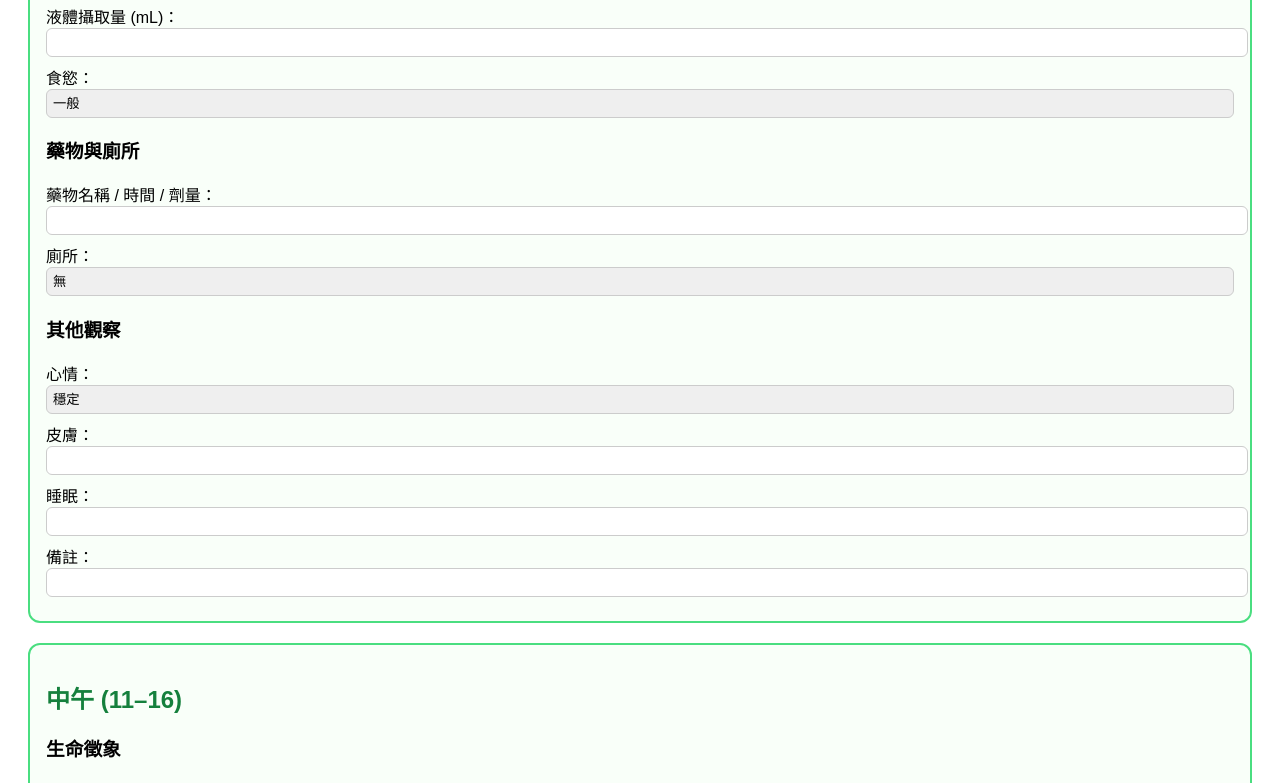
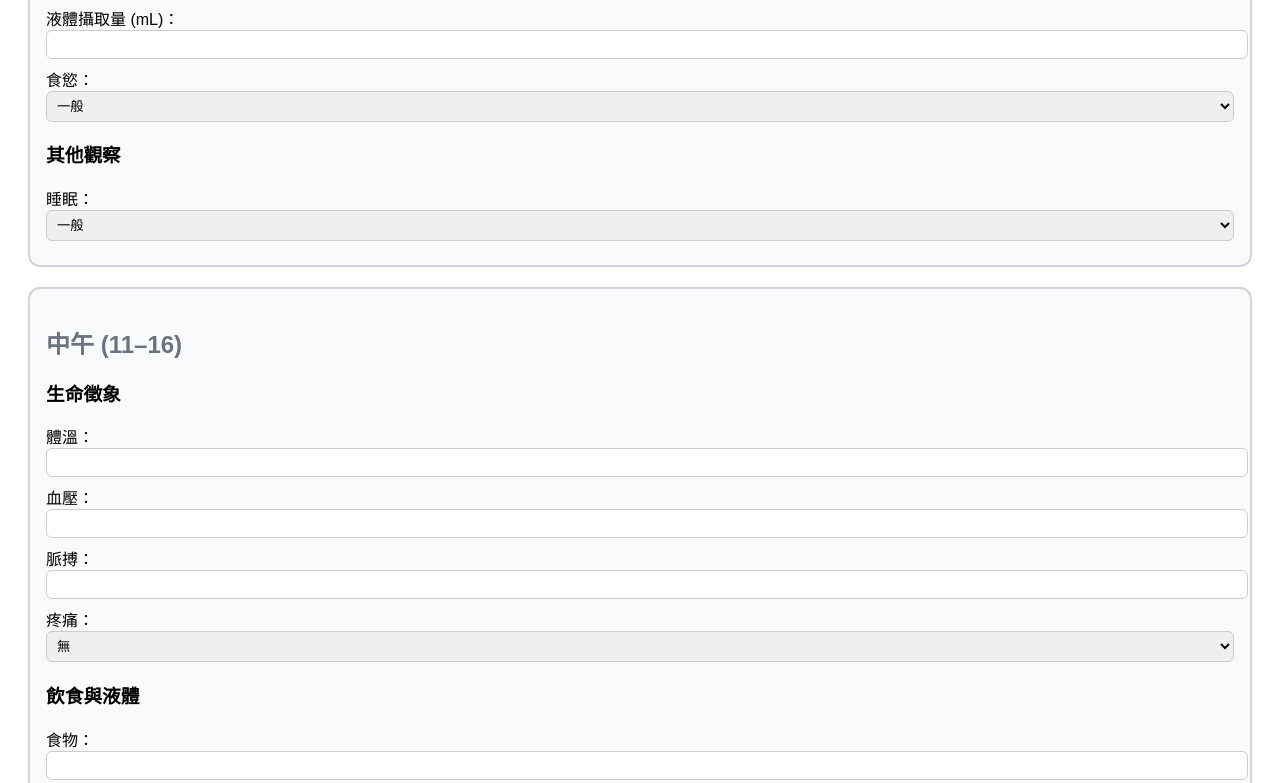
Before and after one commit to chingmei2023/app, a React (Vite) app: page / in a window 1280 px wide. Shown: the part 680-1463 px from the top of the page. Built offline with nearby package versions, Linux system fonts and the light colour scheme.

Commit message:
Update App.tsx

```diff
--- a/src/App.tsx
+++ b/src/App.tsx
@@ -9,17 +9,34 @@ export default function CancerCareTrackerTW() {
   const [todayData, setTodayData] = useState<RecordData>({});
   const [history, setHistory] = useState<RecordData[]>([]);
   const [focusedField, setFocusedField] = useState<string | null>(null);
+  const [currentTimeLabel, setCurrentTimeLabel] = useState<string>("");
 
   const defaultSections = {
     生命徵象: { 體溫: "", 血壓: "", 脈搏: "", 疼痛: "無" },
     飲食與液體: { 食物: "", 液體攝取量: "", 食慾: "一般" },
     藥物與廁所: { 藥物紀錄: "", 廁所: "無" },
-    其他觀察: { 心情: "穩定", 皮膚: "", 睡眠: "", 備註: "" },
+    其他觀察: { 心情: "穩定", 皮膚: "", 睡眠: "一般", 備註: "" },
   };
 
   // ✅ Always use Taiwan time zone
   const getTaiwanDate = () =>
     new Date().toLocaleDateString("zh-TW", { timeZone: "Asia/Taipei" });
+
+  const getTaiwanHour = () =>
+    new Date().toLocaleString("zh-TW", {
+      timeZone: "Asia/Taipei",
+      hour: "2-digit",
+      hour12: false,
+    });
+
+  // 🕒 Determine which section should be highlighted
+  const determineCurrentTimeZone = () => {
+    const hour = parseInt(getTaiwanHour());
+    if (hour >= 6 && hour < 11) return "早晨 (6–11)";
+    if (hour >= 11 && hour < 16) return "中午 (11–16)";
+    if (hour >= 16 && hour < 21) return "傍晚 (16–21)";
+    return "夜間 (21–6)";
+  };
 
   useEffect(() => {
     const date = getTaiwanDate();
@@ -30,12 +47,16 @@ export default function CancerCareTrackerTW() {
       const todayRecord = parsed.find((r: any) => r.date === date);
       if (todayRecord) setTodayData(todayRecord.data);
       else
-        setTodayData(
-          Object.fromEntries(times.map((t) => [t, defaultSections]))
-        );
+        setTodayData(Object.fromEntries(times.map((t) => [t, defaultSections])));
     } else {
       setTodayData(Object.fromEntries(times.map((t) => [t, defaultSections])));
     }
+
+    // ⏰ Auto update current section every minute
+    const updateTime = () => setCurrentTimeLabel(determineCurrentTimeZone());
+    updateTime();
+    const timer = setInterval(updateTime, 60000);
+    return () => clearInterval(timer);
   }, []);
 
   const saveData = (newData: RecordData) => {
@@ -70,9 +91,6 @@ export default function CancerCareTrackerTW() {
     borderRadius: "6px",
     border: "1px solid #ccc",
     transition: "background-color 0.2s ease",
-    MozAppearance: "textfield" as const,
-    WebkitAppearance: "none" as const,
-    appearance: "none" as const,
   };
 
   const getInputStyle = (key: string) => ({
@@ -86,21 +104,35 @@ export default function CancerCareTrackerTW() {
       <p style={{ textAlign: "center", color: "#555" }}>
         自動儲存，每日自動切換（依台灣時間）
         <br />
-        可於下方查看今日與過往紀錄
+        目前時段：<strong style={{ color: "#166534" }}>{currentTimeLabel}</strong>
       </p>
 
-      {times.map((time) => (
+      {times.map((time) => {
+        const isActive = time === currentTimeLabel;
+        return (
           <div
             key={time}
             style={{
-            border: "2px solid #4ade80",
+              border: `2px solid ${isActive ? "#4ade80" : "#d1d5db"}`,
               borderRadius: "12px",
               padding: "16px",
               marginTop: "20px",
-            backgroundColor: "#f9fff9",
+              backgroundColor: isActive ? "#f0fdf4" : "#f9fafb",
+              boxShadow: isActive
+                ? "0 0 10px rgba(74, 222, 128, 0.4)"
+                : "none",
+              transition: "all 0.3s ease",
             }}
           >
-          <h2 style={{ color: "#15803d", marginBottom: "10px" }}>{time}</h2>
+            <h2
+              style={{
+                color: isActive ? "#15803d" : "#6b7280",
+                marginBottom: "10px",
+              }}
+            >
+              {time}
+              {isActive && "（目前時段）"}
+            </h2>
 
             {/* 生命徵象 */}
             <h3>生命徵象</h3>
@@ -200,75 +232,29 @@ export default function CancerCareTrackerTW() {
               >
                 <option>好</option>
                 <option>一般</option>
-              <option>差</option>
-            </select>
-          </div>
-
-          {/* 藥物與廁所 */}
-          <h3>藥物與廁所</h3>
-          <div style={{ marginBottom: "8px" }}>
-            <label>藥物名稱 / 時間 / 劑量：</label>
-            <input
-              type="text"
-              value={todayData[time]?.["藥物與廁所"]?.["藥物紀錄"] || ""}
-              onFocus={() => setFocusedField(`${time}-藥物紀錄`)}
-              onBlur={() => setFocusedField(null)}
-              onChange={(e) =>
-                handleChange(time, "藥物與廁所", "藥物紀錄", e.target.value)
-              }
-              style={getInputStyle(`${time}-藥物紀錄`)}
-            />
-          </div>
-          <div style={{ marginBottom: "8px" }}>
-            <label>廁所：</label>
-            <select
-              value={todayData[time]?.["藥物與廁所"]?.["廁所"] || "無"}
-              onChange={(e) =>
-                handleChange(time, "藥物與廁所", "廁所", e.target.value)
-              }
-              style={baseInputStyle}
-            >
                 <option>無</option>
-              <option>小號</option>
-              <option>大號</option>
-              <option>大小號</option>
               </select>
             </div>
 
             {/* 其他觀察 */}
             <h3>其他觀察</h3>
             <div style={{ marginBottom: "8px" }}>
-            <label>心情：</label>
+              <label>睡眠：</label>
               <select
-              value={todayData[time]?.["其他觀察"]?.["心情"] || "穩定"}
+                value={todayData[time]?.["其他觀察"]?.["睡眠"] || "一般"}
                 onChange={(e) =>
-                handleChange(time, "其他觀察", "心情", e.target.value)
+                  handleChange(time, "其他觀察", "睡眠", e.target.value)
                 }
                 style={baseInputStyle}
               >
-              <option>穩定</option>
-              <option>焦慮</option>
-              <option>疲倦</option>
-              <option>其他</option>
+                <option>好</option>
+                <option>一般</option>
+                <option>無</option>
               </select>
             </div>
-          {["皮膚", "睡眠", "備註"].map((field) => (
-            <div key={field} style={{ marginBottom: "8px" }}>
-              <label>{field}：</label>
-              <input
-                type="text"
-                value={todayData[time]?.["其他觀察"]?.[field] || ""}
-                onFocus={() => setFocusedField(`${time}-${field}`)}
-                onBlur={() => setFocusedField(null)}
-                onChange={(e) =>
-                  handleChange(time, "其他觀察", field, e.target.value)
-                }
-                style={getInputStyle(`${time}-${field}`)}
-              />
           </div>
-          ))}
-        </div>
-      ))}
+        );
+      })}
 
       {/* 歷史紀錄 */}
       <div style={{ marginTop: "40px" }}>
```
Lines whose indentation alone changed are shown as unchanged.
